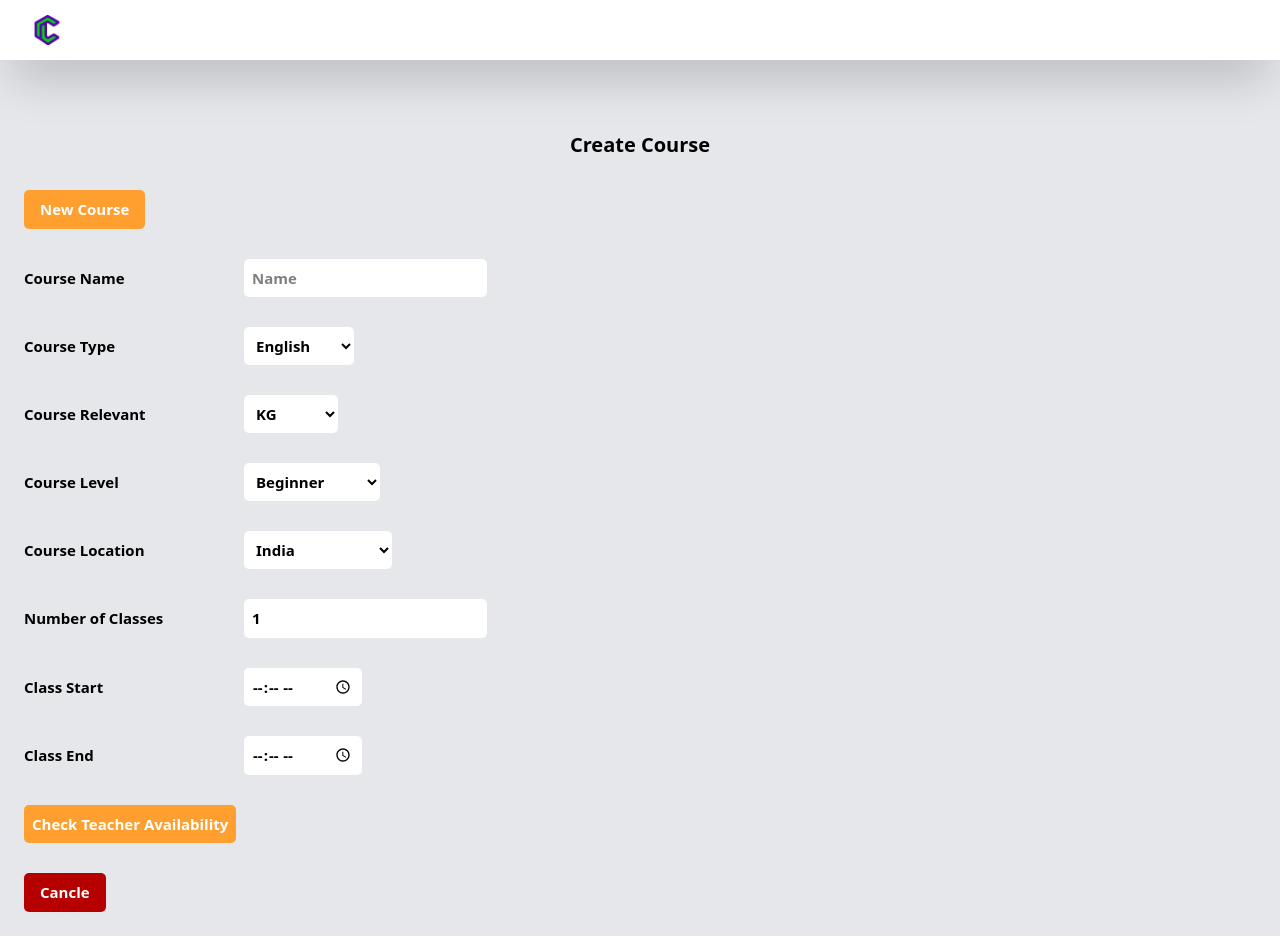
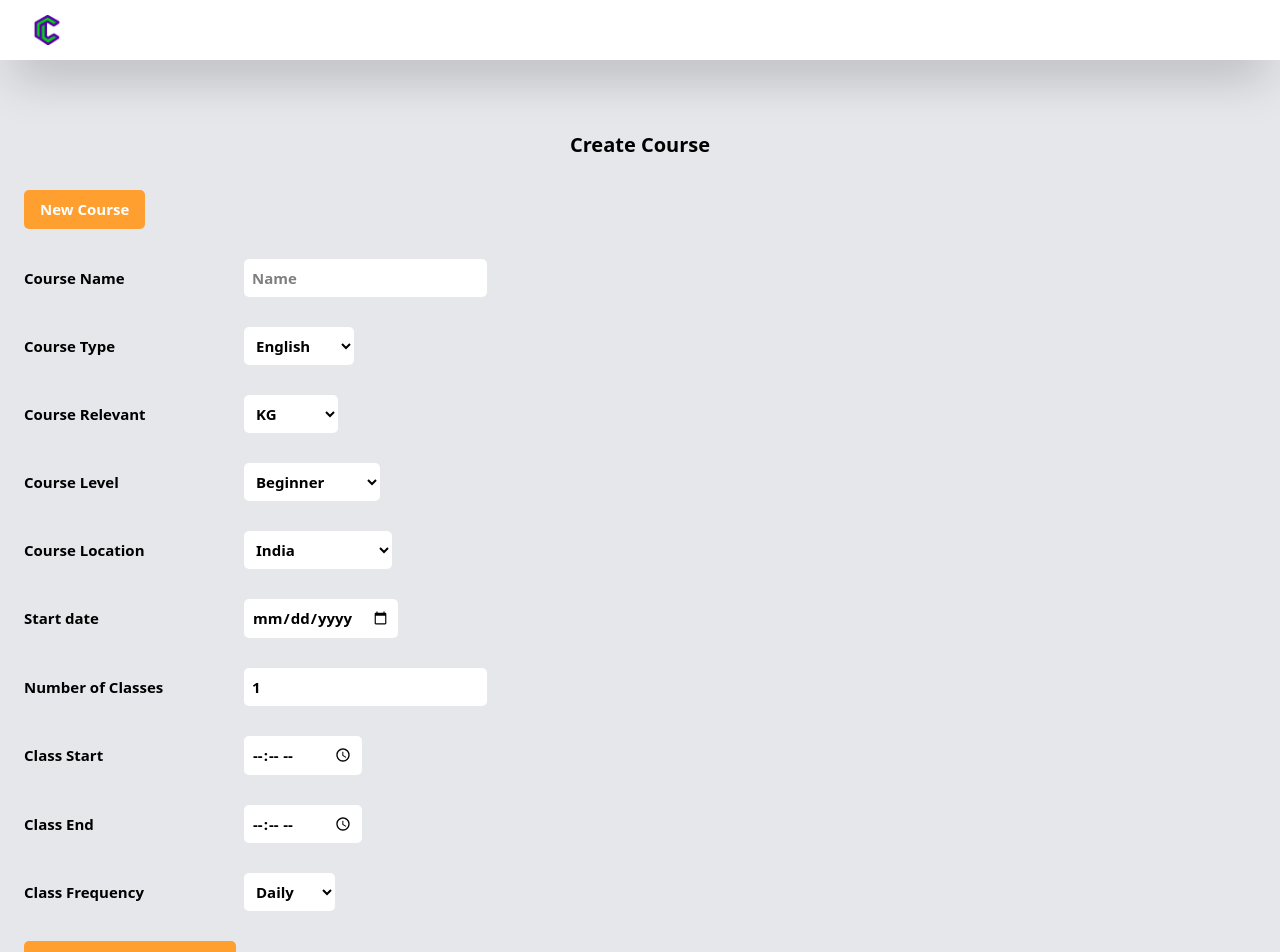
Before and after one commit to Rhitam-Banerjee/createNlearn_admin, a React (Vite) app: page /create-course in a window 1280 px wide. Shown: the top 952 px of the page. Built offline with nearby package versions, Linux system fonts and the light colour scheme.

Commit message:
UPDATE:Added new class create

```diff
--- a/src/Containers/NewCourse.jsx
+++ b/src/Containers/NewCourse.jsx
@@ -3,8 +3,9 @@ import axios from "axios";
 import { useEffect, useState } from "react";
 import { useNavigate } from "react-router-dom";
 import urls from "../utils/urls";
-const NewClass = () => {
+const NewCourse = () => {
   const navigate = useNavigate();
+  const [missingValues, setMissingValues] = useState(false);
   const [otherValue, setOtherValue] = useState("");
   const [availableTeachers, setAvailableTeachers] = useState([]);
   const [availibilityChecked, setAvailibilityChecked] = useState(false);
@@ -30,17 +31,30 @@ const NewClass = () => {
 
   const [formValues, setFormValues] = useState({
     name: "",
-    courseType: "English",
+    subject: "English",
     courseRelevant: "KG",
     courseLevel: "Beginner",
     courseLocation: "India",
-    classCount: 1,
-    timeStart: "",
-    timeEnd: "",
+    duration_days: 1,
+    start_date: "",
+    time_start: "",
+    time_end: "",
     teacher: "",
+    frequency: "daily",
   });
 
   const createCourse = async () => {
+    const { name, start_date, time_start, time_end, teacher } = formValues;
+    if (
+      name == "" ||
+      start_date == "" ||
+      time_start == "" ||
+      time_end == "" ||
+      teacher == ""
+    ) {
+      setMissingValues(true);
+      return false;
+    }
     const response = await axios
       .post(
         `${urls.createCourse}?course_details=${JSON.stringify(
@@ -59,6 +73,13 @@ const NewClass = () => {
   };
 
   const checkTeacherAvailibility = async () => {
+    const { name, start_date, time_start, time_end, teacher } = formValues;
+
+    if (name == "" || start_date == "" || time_start == "" || time_end == "") {
+      setMissingValues(true);
+      return false;
+    }
+
     try {
       const response = await axios
         .get(
@@ -71,6 +92,7 @@ const NewClass = () => {
       if (response && response.status) {
         setAvailableTeachers(response.teachers);
         setAvailibilityChecked(true);
+        setMissingValues(false);
       }
     } catch (error) {
       console.log(error);
@@ -80,10 +102,16 @@ const NewClass = () => {
   useEffect(() => {
     setFormValues({
       name: "",
-      courseType: "English",
+      subject: "English",
       courseRelevant: "KG",
       courseLevel: "Beginner",
       courseLocation: "India",
+      duration_days: 1,
+      start_date: "",
+      time_start: "",
+      time_end: "",
+      teacher: "",
+      frequency: "daily",
     });
   }, []);
   return (
@@ -103,10 +131,10 @@ const NewClass = () => {
       <div className="flex flex-row justify-start items-center gap-[20px]">
         <span className="w-[200px]">Course Type</span>
         <select
-          value={formValues.courseType}
+          value={formValues.subject}
           className="p-2 rounded-[5px] outline-none"
           onChange={({ target: { value } }) =>
-            setFormValues({ ...formValues, courseType: value })
+            setFormValues({ ...formValues, subject: value })
           }
         >
           {courseTypes.map((type, index) => {
@@ -183,14 +211,26 @@ const NewClass = () => {
         </select>
       </div>
       <div className="flex flex-row justify-start items-center gap-[20px]">
+        <span className="w-[200px]">Start date</span>
+        <input
+          placeholder="Start Date"
+          className="p-2 rounded-[5px] outline-none"
+          type="date"
+          value={formValues.start_date}
+          onChange={({ target: { value } }) =>
+            setFormValues({ ...formValues, start_date: value })
+          }
+        />
+      </div>
+      <div className="flex flex-row justify-start items-center gap-[20px]">
         <span className="w-[200px]">Number of Classes</span>
         <input
           placeholder="Name"
           className="p-2 rounded-[5px] outline-none"
           type="number"
-          value={formValues.classCount}
+          value={formValues.duration_days}
           onChange={({ target: { value } }) =>
-            setFormValues({ ...formValues, classCount: value })
+            setFormValues({ ...formValues, duration_days: value })
           }
         />
       </div>
@@ -199,9 +239,9 @@ const NewClass = () => {
         <input
           className="p-2 rounded-[5px] outline-none"
           type="time"
-          value={formValues.timeStart}
+          value={formValues.time_start}
           onChange={({ target: { value } }) =>
-            setFormValues({ ...formValues, timeStart: value })
+            setFormValues({ ...formValues, time_start: value })
           }
         />
       </div>
@@ -210,11 +250,24 @@ const NewClass = () => {
         <input
           className="p-2 rounded-[5px] outline-none"
           type="time"
-          value={formValues.timeEnd}
+          value={formValues.time_end}
           onChange={({ target: { value } }) =>
-            setFormValues({ ...formValues, timeEnd: value })
+            setFormValues({ ...formValues, time_end: value })
           }
         />
+      </div>
+      <div className="flex flex-row justify-start items-center gap-[20px]">
+        <span className="w-[200px]">Class Frequency</span>
+        <select
+          value={formValues.frequency}
+          className="p-2 rounded-[5px] outline-none"
+          onChange={({ target: { value } }) =>
+            setFormValues({ ...formValues, frequency: value })
+          }
+        >
+          <option value={"daily"}>Daily</option>
+          <option value={"weekly"}>Weekly</option>
+        </select>
       </div>
       <div
         className="text-white font-bold bg-secondary p-2 rounded-[5px] cursor-pointer"
@@ -222,7 +275,7 @@ const NewClass = () => {
       >
         Check Teacher Availability
       </div>
-      {availibilityChecked && (
+      {availibilityChecked && availableTeachers.length > 0 && (
         <div className="flex flex-row justify-start items-center gap-[20px]">
           <span className="w-[200px]">Teachers Available</span>
           <select
@@ -240,6 +293,16 @@ const NewClass = () => {
               );
             })}
           </select>
+        </div>
+      )}
+      {availableTeachers.length == 0 && availibilityChecked && (
+        <div className="text-errorRed font-bold text-[15px]">
+          No Teachers Available
+        </div>
+      )}
+      {missingValues && (
+        <div className="text-errorRed font-bold text-[15px]">
+          Details missing
         </div>
       )}
       <div className="flex flex-row justify-start items-center gap-[20px]">
@@ -264,4 +327,4 @@ const NewClass = () => {
   );
 };
 
-export default NewClass;
+export default NewCourse;
```
